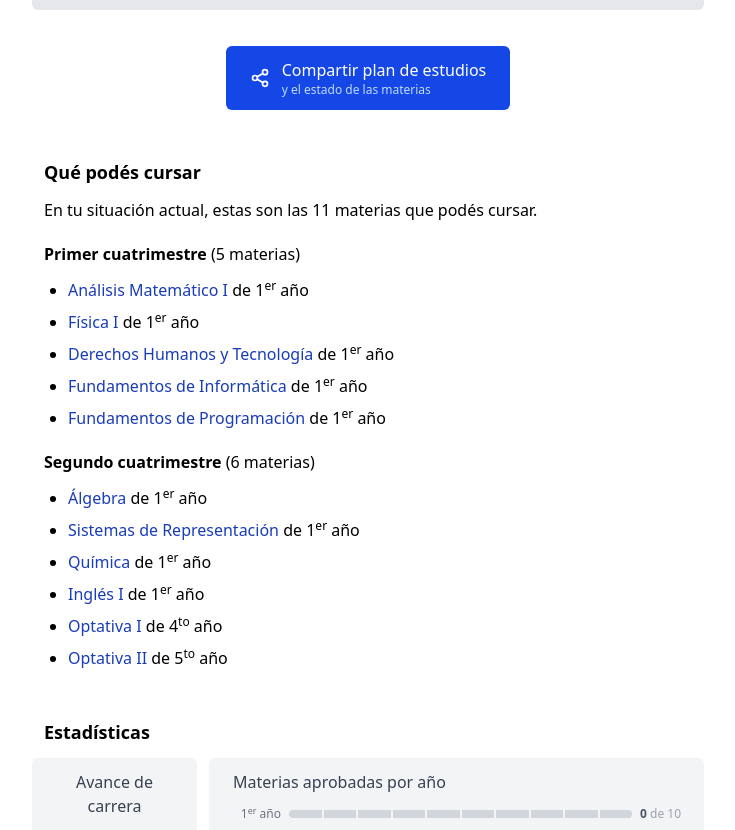
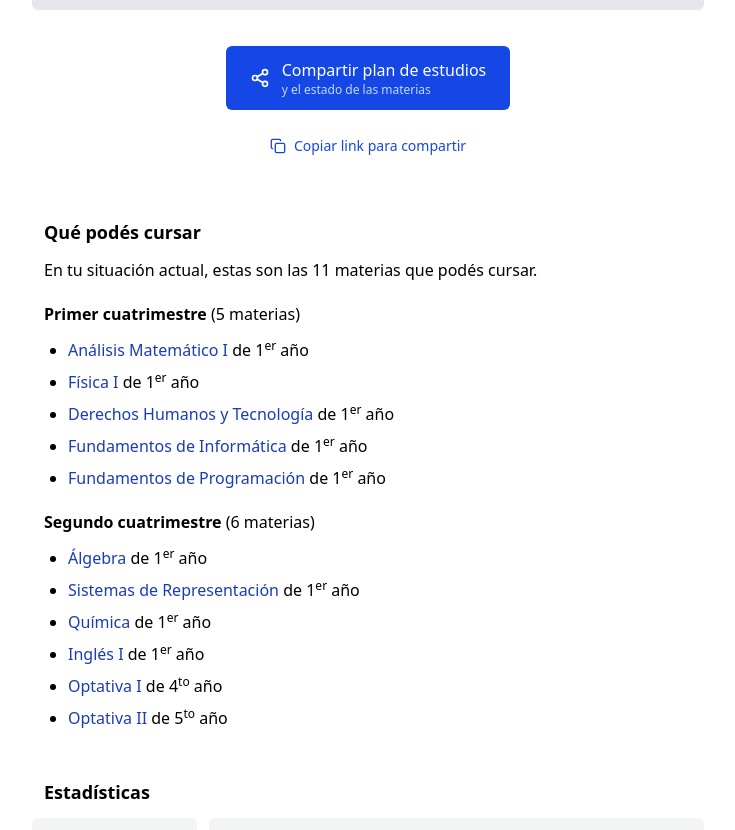
Before and after one commit to valentincostam/plande, a SvelteKit app: page /uader-fcyt-it in a window 1280 px wide. Shown: the part 3642-4472 px from the top of the page, without its empty margins (272-1007 px from the left). Built offline with nearby package versions, Linux system fonts and the light colour scheme.

Commit message:
Add CopyLinkButton component to +page.svelte for sharing links; introduce CopyIcon for visual representation. Enhance layout with grid styling in the share section.

```diff
--- a/src/routes/[slug]/+page.svelte
+++ b/src/routes/[slug]/+page.svelte
@@ -10,6 +10,7 @@
 	import { createUrlSearchParams, urlStateParameters } from '$lib/url-state-parameter';
 	import { replaceState } from '$app/navigation';
 	import ShareButton from './share-button.svelte';
+	import CopyLinkButton from './copy-link-button.svelte';
 	import { marked } from 'marked';
 	import StatePill from './state-pill.svelte';
 	import { courseStates, decodeCoursesStates } from '$lib/course-state';
@@ -264,8 +265,9 @@
 			<TransversalCourses courses={transversalCourses} {showCodes} />
 		{/if}
 
-		<section class="px-3">
+		<section class="grid gap-3 px-3">
 			<ShareButton {title} />
+			<CopyLinkButton />
 		</section>
 
 		<section>
--- /dev/null
+++ b/src/routes/[slug]/copy-icon.svelte
@@ -0,0 +1,24 @@
+<script lang="ts">
+	import type { ClassValue } from 'svelte/elements';
+
+	type Props = {
+		class?: ClassValue;
+	};
+
+	let props: Props = $props();
+</script>
+
+<svg
+	width="24"
+	height="24"
+	viewBox="0 0 24 24"
+	fill="none"
+	stroke="currentColor"
+	stroke-width="2"
+	stroke-linecap="round"
+	stroke-linejoin="round"
+	class={props.class}
+>
+	<rect width="14" height="14" x="8" y="8" rx="2" ry="2" />
+	<path d="M4 16c-1.1 0-2-.9-2-2V4c0-1.1.9-2 2-2h10c1.1 0 2 .9 2 2" />
+</svg>
--- /dev/null
+++ b/src/routes/[slug]/copy-link-button.svelte
@@ -0,0 +1,28 @@
+<script lang="ts">
+	import CopyIcon from './copy-icon.svelte';
+
+	let isCopied = $state(false);
+
+	const onclick = async () => {
+		if (isCopied) return;
+		if (!navigator.clipboard) return;
+
+		await navigator.clipboard.writeText(window.location.href);
+
+		isCopied = true;
+
+		setTimeout(() => {
+			isCopied = false;
+		}, 2000);
+	};
+</script>
+
+<button
+	{onclick}
+	class="mx-auto flex items-center justify-center gap-2 rounded-md bg-transparent px-6 py-3 text-blue-700 transition select-none hover:bg-blue-50 active:scale-95"
+>
+	<CopyIcon class="w-4 shrink-0" />
+	<span class="text-sm">
+		{isCopied ? 'Copiado' : 'Copiar link para compartir'}
+	</span>
+</button>
```
